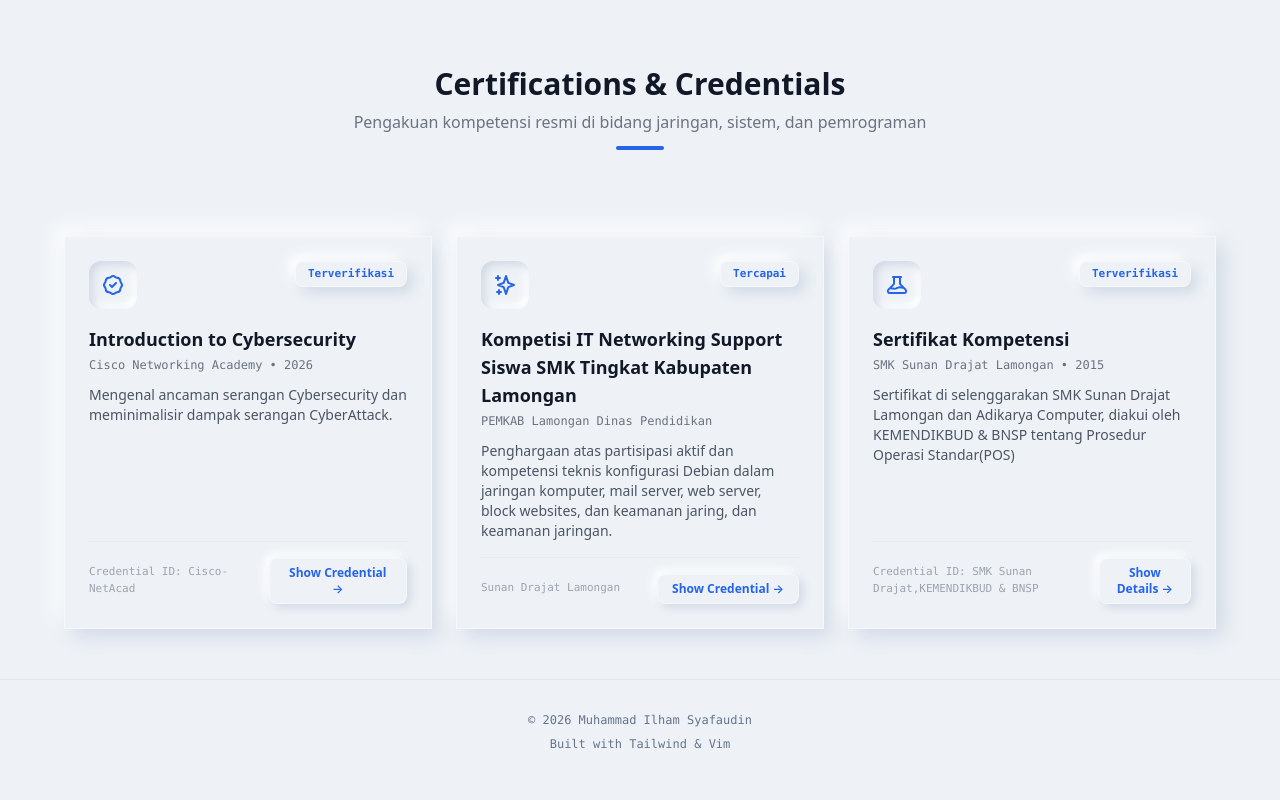
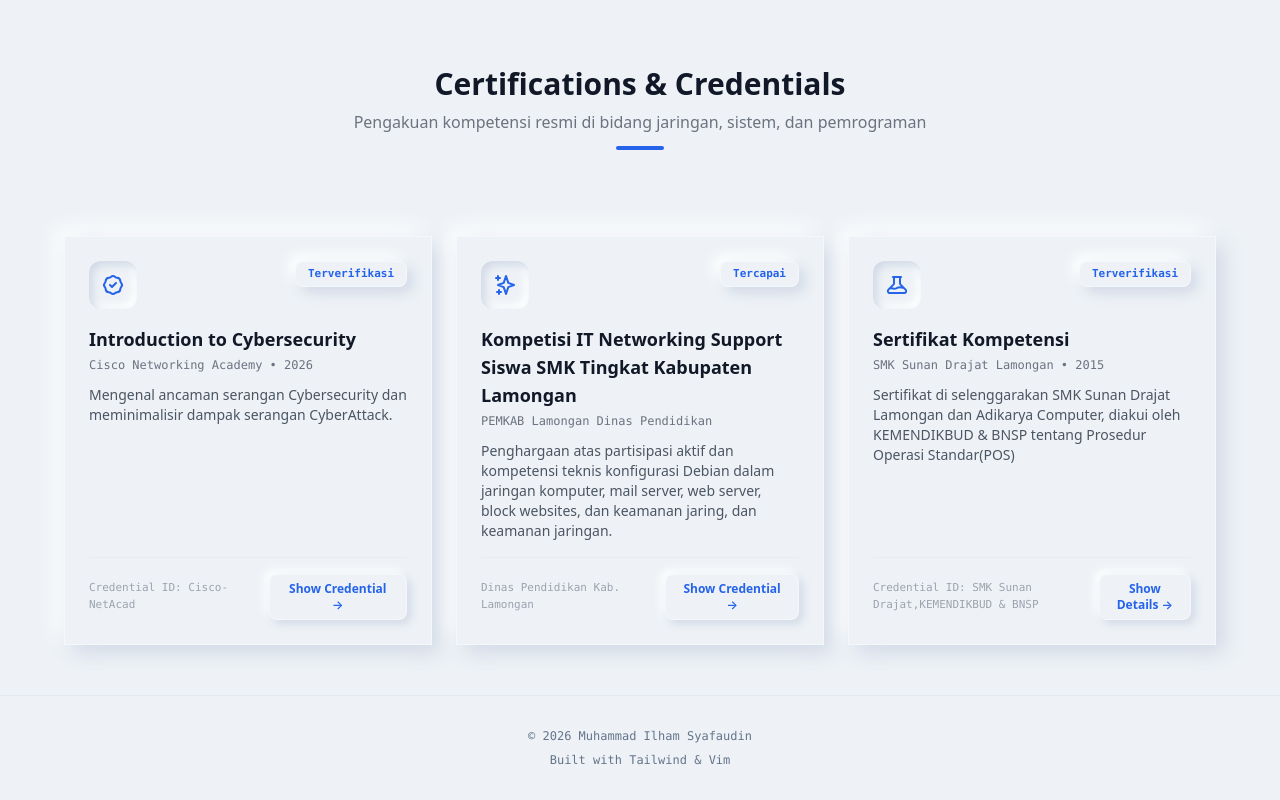
Before and after one commit to MI-Syafaudin/mi.syafaudin-portofolio, a website: page index.html in a window 1280 px wide. Shown: the part 6368-7168 px from the top of the page. Drawn offline with Linux system fonts and the light colour scheme; no server answers.

Commit message:
merubah credit sertifikat dari SMK Sunan Drajat Lamongan -> Dinas Pendidikan Kab. lamongan

```diff
--- a/index.html
+++ b/index.html
@@ -728,7 +728,7 @@
     </button>
   </div>
 </article>
-        <!-- Certificate 2: IT & Blog Competition -->
+        <!-- Certificate 2: IT Competition -->
         <article class="cert-card neu-card p-6 flex flex-col justify-between group">
           <div>
             <div class="flex items-start justify-between gap-3 mb-4">
@@ -754,7 +754,7 @@
           </div>
 
           <div class="pt-4 border-t border-gray-200/60 dark:border-gray-800/60 flex items-center justify-between">
-            <span class="text-[11px] font-mono text-gray-400">Sunan Drajat Lamongan</span>
+            <span class="text-[11px] font-mono text-gray-400">Dinas Pendidikan Kab. Lamongan</span>
             <button
   type="button"
   class="open-cert-btn neu-btn px-3.5 py-1.5 rounded-lg text-xs font-semibold text-blue-600 dark:text-sky-400 hover:underline"
```
